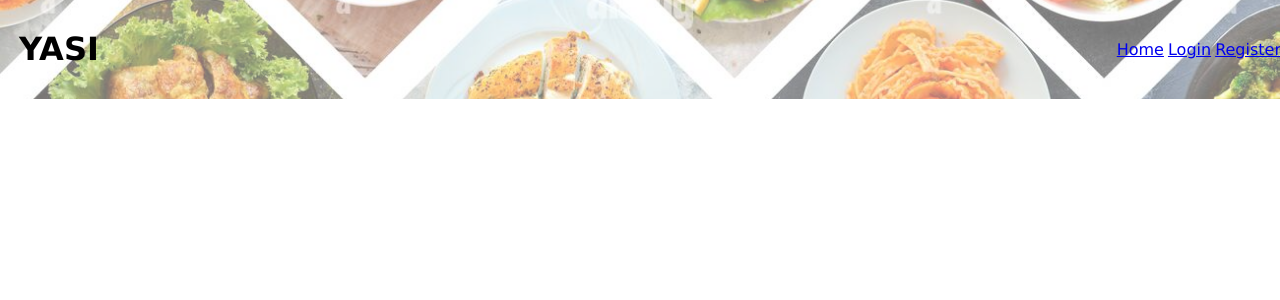
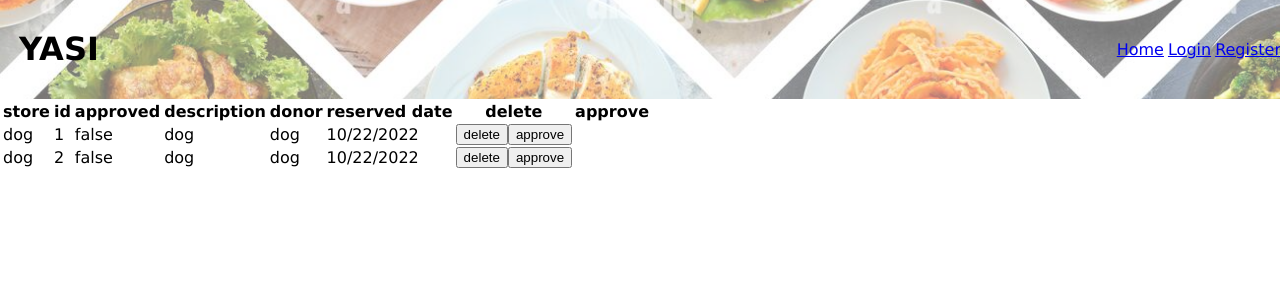
Before and after one commit to zychin2000/CS157C-team11, a React (Create React App) app in the folder frontend/: page /yasiappointments in a window 1280 px wide. Shown: the top 300 px of the page. Built offline with nearby package versions, Linux system fonts and the light colour scheme.

Commit message:
Updated appointments backend and started appointments frontend

```diff
--- a/frontend/src/pages/YasiAppointments.js
+++ b/frontend/src/pages/YasiAppointments.js
@@ -3,15 +3,54 @@ import { React, useEffect, useState } from 'react';
 import { Link } from "react-router-dom";
 import NavBar from '../components/Navbar';
 
+
+const appointments =
+//get scheduled appointment appointments
+//placeholder
+ [{store_name: "dog", id: 1, approved: "false",description:"dog",donor:"dog", reserved_date: "10/22/2022"},
+{store_name: "dog", id: 2, approved: "false",description:"dog",donor:"dog", reserved_date: "10/22/2022"}]
+
 function YasiAppointments (props){
     //define constants or functionalities in here
+    function del(id){
+      //Add in delete from db
+    }
+
+    function approve(id){
+      //add in function to approve/unapprove
+    }
 
 
 return(
   //TBD: After the navbar here, display options for a logged in user
-  <div>
+  <div className= "YasiAppointments">
     <NavBar />
-
+    <table>
+        <tr>
+          <th>store</th>
+          <th>id</th>
+          <th>approved</th>
+          <th>description</th>
+          <th>donor</th>
+          <th>reserved date</th>
+          <th>delete</th>
+          <th>approve</th>
+        </tr>
+        {appointments.map((val, key) => {
+          return (
+            <tr key={key}>
+              <td>{val.store_name}</td>
+              <td>{val.id}</td>
+              <td>{val.approved}</td>
+              <td>{val.description} </td>
+              <td>{val.donor}</td>
+              <td>{val.reserved_date}</td>
+              <button onClick={del(val.id)}>delete </button>
+              <button onClick={approve(val.id)}>approve </button>
+            </tr>
+          )
+        })}
+      </table>
 
   </div>
 );
```
Also changed, not shown: 1 other file (tests, documents, lock files or other folders).
